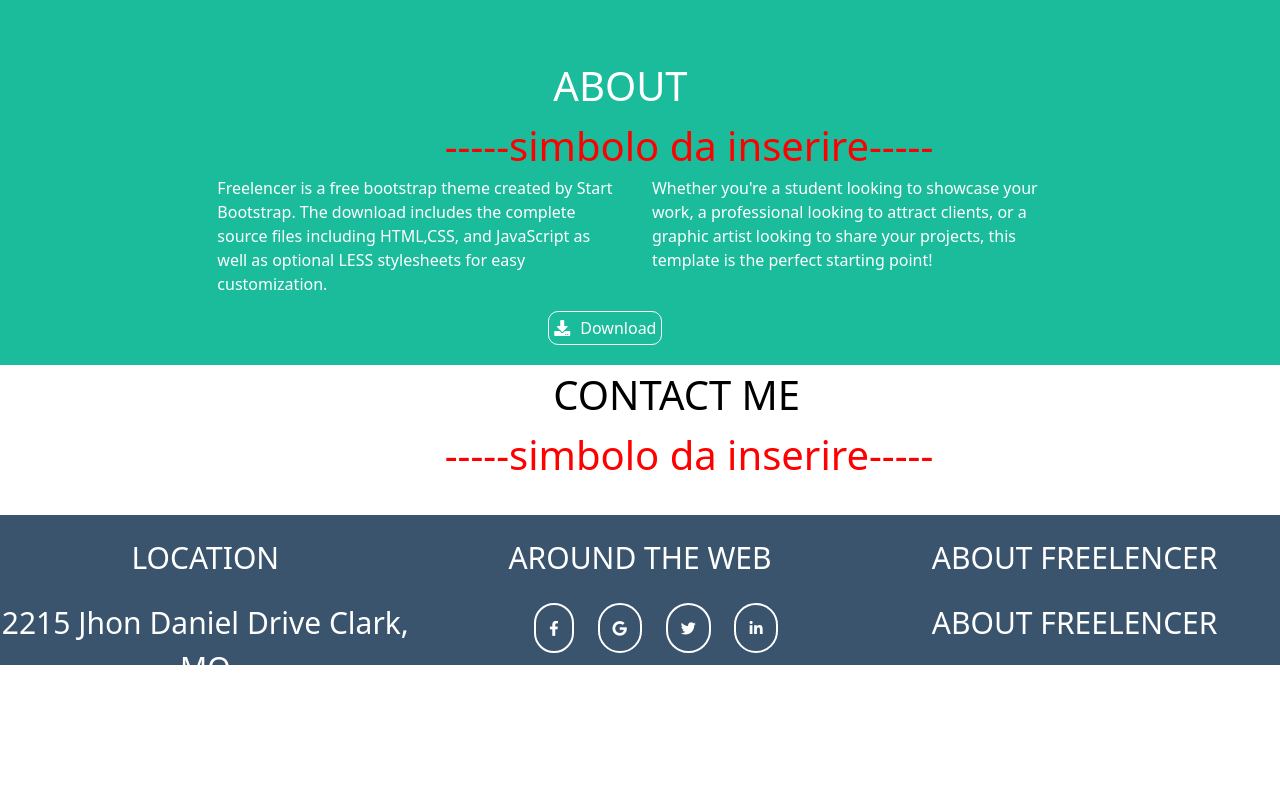
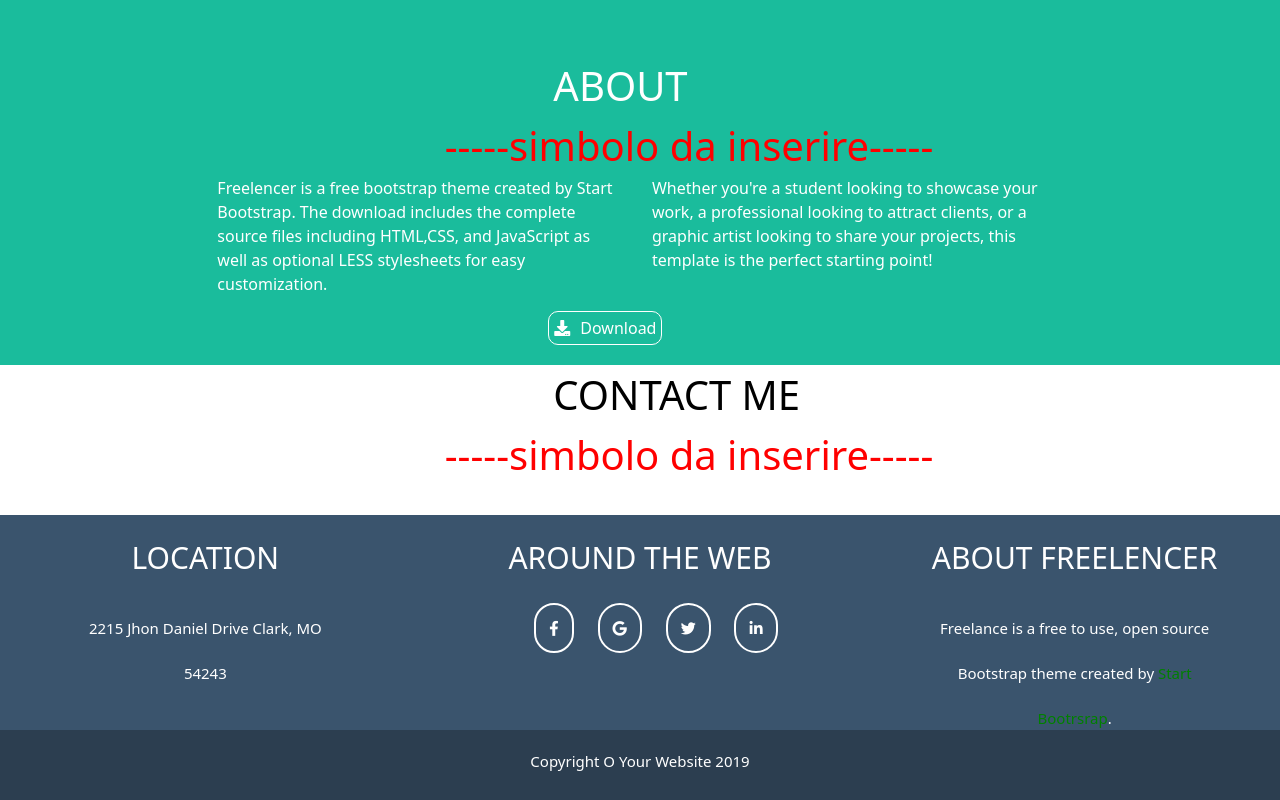
Before and after one commit to capdavide278/html-css-bootstrap-freelancer, a plain HTML site: page index.html in a window 1280 px wide. Shown: the part 1324-2124 px from the top of the page. Before the commit the page ends 2059 px from the top, so only its background shows below. Drawn offline with nearby package versions, Linux system fonts and the light colour scheme.

Commit message:
fine footer

```diff
--- a/css/style.css
+++ b/css/style.css
@@ -34,7 +34,7 @@ header{
 #start-bootstrap{
     color: white;
     font-size: 40px;
-    margin-left: 10px;
+    margin-left: 100px;
 }
 
 .simbolo{
@@ -119,7 +119,7 @@ header{
 
 /* footer diviso in due sezioni */
 #footer-top{
-    height: 150px;
+    height: 215px;
     background-color: #3a546d;
     color: white;
 }
@@ -143,3 +143,13 @@ header{
     border-radius: 40px;
     font-size: 15px;
 }
+
+.scritta-piccola{
+    font-size: 15px;
+}
+
+/* footer-down */
+#footer-down{
+    height: 70px;
+    background-color: #2c3e50;
+}
--- a/index.html
+++ b/index.html
@@ -17,7 +17,7 @@
     <header>
         <nav>
             <div class="row">
-                <div class="col-lg-5 offset-2"><span class="scritte-bianche">START BOOTSTRAP</span></div>
+                <div class="col-lg-4 offset-2"><span class="scritte-bianche">START BOOTSTRAP</span></div>
                     <div class="col-lg-3 offset-2">
                     <ul>
                         <li><a href="#"></a>PORTFOLIO</li>
@@ -147,7 +147,7 @@
                 </div>
 
 
-                    <!-- inserimento form -->
+                <!-- inserimento form -->
             </section>
     </main>
     <!-- footer -->
@@ -157,10 +157,11 @@
                 <div class="col-lg-4 testo-centrato">LOCATION</div>
                 <div class="col-lg-4 testo-centrato">AROUND THE WEB</div>
                 <div class="col-lg-4 testo-centrato">ABOUT FREELENCER</div>
-            </div>
+           <!--  </div> -->
 
-            <div class="row">
-                <div class="col-lg-4 testo-centrato">2215 Jhon Daniel Drive Clark, MO <br> 54243
+            <!-- <div class="row"> -->
+                <div class="col-lg-4 testo-centrato"><span class="scritta-piccola">2215 Jhon Daniel Drive Clark, MO <br> 54243
+                </span>
                 </div>
                 <div class="col-lg-4 testo-centrato">
                     <ul>
@@ -170,9 +171,18 @@
                         <li><a href="#"><i class="fab fa-linkedin-in"></i></a></li>
                     </ul>
                 </div>
-                <div class="col-lg-4 testo-centrato">ABOUT FREELENCER</div>
+                <div class="col-lg-4 testo-centrato"><span class="scritta-piccola">Freelance is a free to use, open source <br>Bootstrap theme created by <font color="green"> Start <br> Bootrsrap</font>.</span>
+                </div>
             </div>
         </section>
+
+        <!-- sezione footer inferiore -->
+        <section id="footer-down">
+            <div class="row">
+                <div class="col-lg-12 testo-centrato scritte-bianche scritta-piccola">Copyright O Your Website 2019</div>
+            </div>
+        </section>
+
     </footer>
 
 
```
